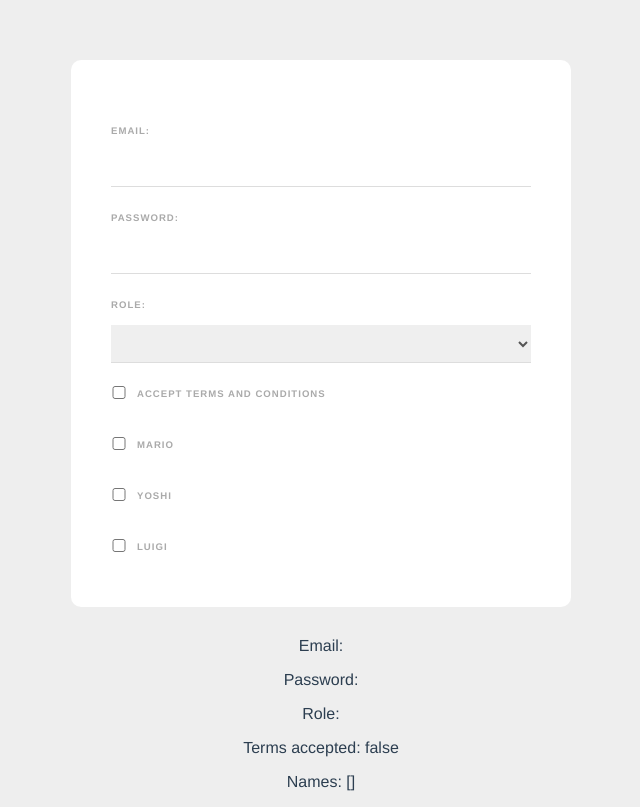
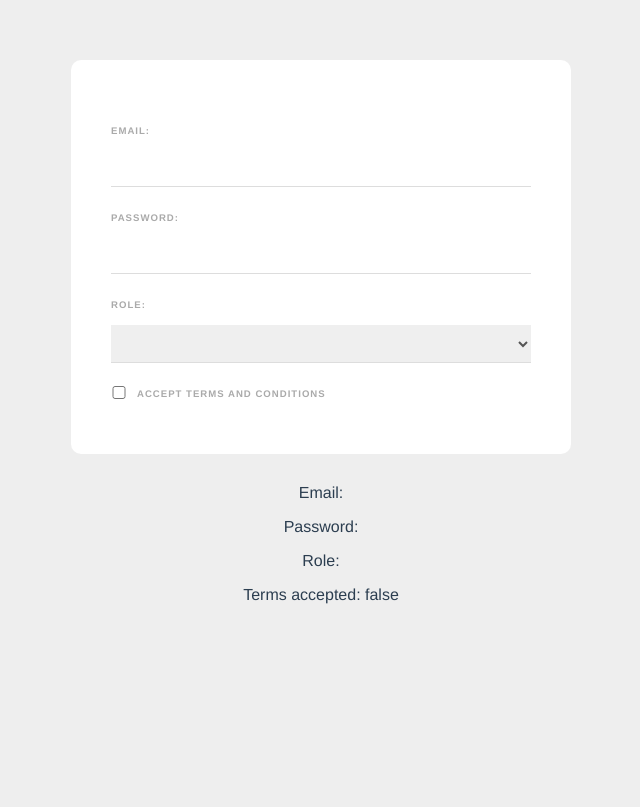
Before and after one commit to bravestarr15/vue_js_3_tutorial, a Vue app in the folder vue-js-3-web-forms/: page / in a window 1280 px wide. Shown: the whole page, without its empty margins (319-959 px from the left). Built offline with nearby package versions, Linux system fonts and the light colour scheme.

Commit message:
Housekeeping: comment out

```diff
--- a/vue-js-3-web-forms/src/components/Signup-Form.vue
+++ b/vue-js-3-web-forms/src/components/Signup-Form.vue
@@ -18,6 +18,7 @@
       <label>Accept terms and conditions</label>
     </div>
 
+<!--
     <div>
       <input type="checkbox" value="Mario" v-model="names">
       <label>Mario</label>
@@ -30,6 +31,7 @@
       <input type="checkbox" value="Luigi" v-model="names">
       <label>Luigi</label>
     </div>
+-->
 
   </form>
 
@@ -37,7 +39,7 @@
   <p> Password: {{ pwd }} </p>
   <p> Role: {{ jobRole }} </p>
   <p> Terms accepted: {{ chkTerms }} </p>
-  <p> Names: {{ names }} </p>
+<!--  <p> Names: {{ names }} </p>  -->
 
 </template>
 
@@ -49,7 +51,7 @@ export default {
       pwd: '',
       jobRole: '',  /* populate to set default */
       chkTerms: false,
-      names: []
+/*      names: []  */
     }
   }
 }
```
